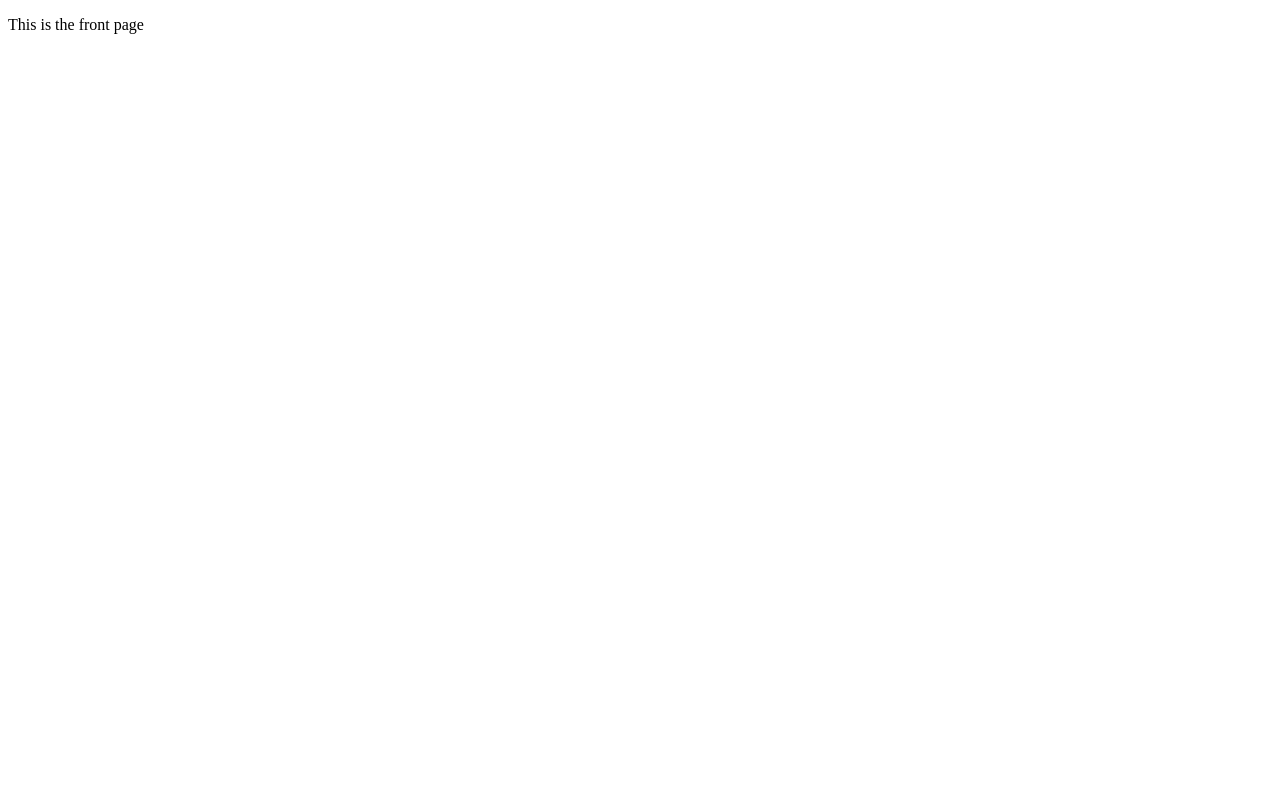
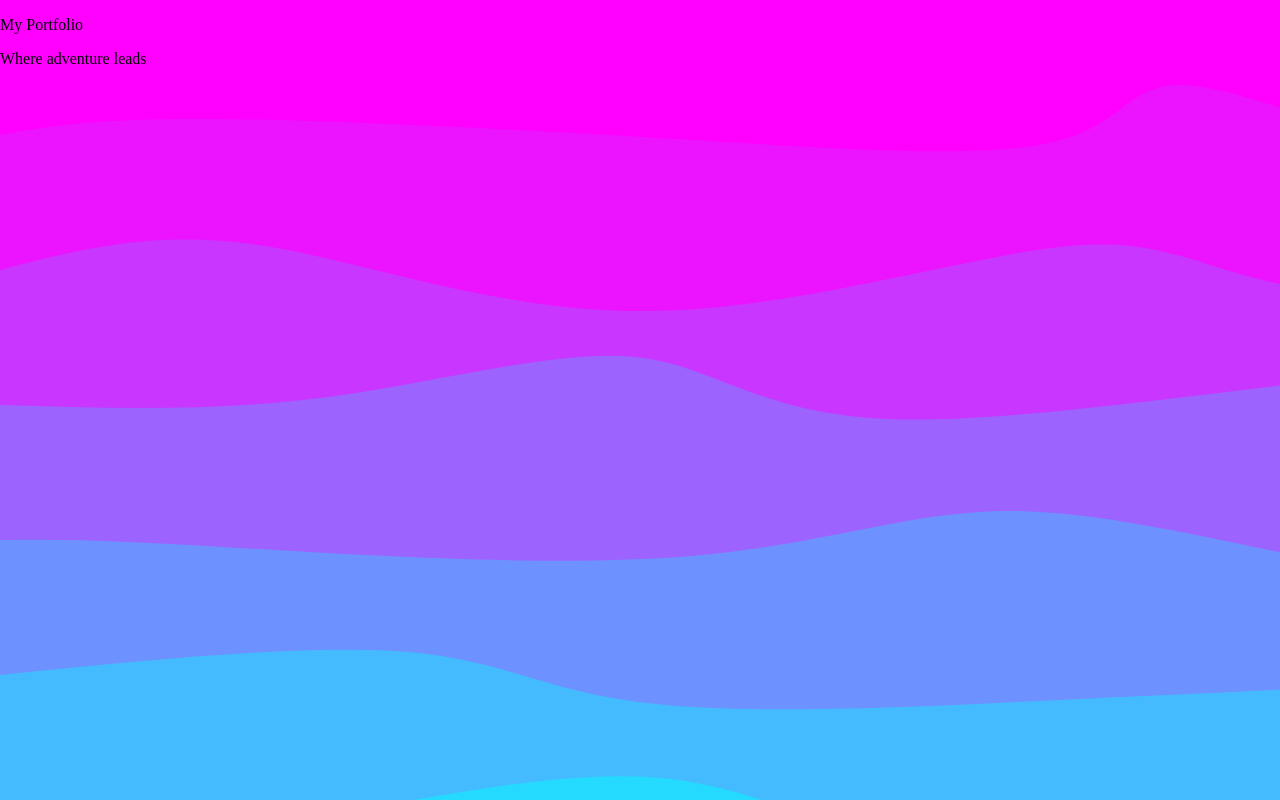
Before and after one commit to ellegamee/ReactPortfolio, a React (Create React App) app in the folder portfolio/: page / in a window 1280 px wide. Built offline with nearby package versions, Linux system fonts and the light colour scheme.

Commit message:
new background image with waves and temp text placed with some styling. This welcomes the users into a welcoming place with my main colors that i representent.

```diff
--- a/portfolio/src/Pages/landing.jsx
+++ b/portfolio/src/Pages/landing.jsx
@@ -1,5 +1,21 @@
+import backgroundImage from '../Images/BackgroundWave.svg'
+
 export default function Landing() {
-    return(
-        <p>This is the front page</p>
+    const wrapper_div = {
+        'background-image': `url(${backgroundImage})`,
+        'position': 'absolute',
+
+        'top': '0',
+        'bottom': '0',
+        'left': '0',
+        'right': '0',
+    }
+
+    // <img style={styled_background} src= alt='' />
+    return (
+        <div style={wrapper_div}>
+            <p>My Portfolio</p>
+            <p>Where adventure leads</p>
+        </div>
     )
 }
```
